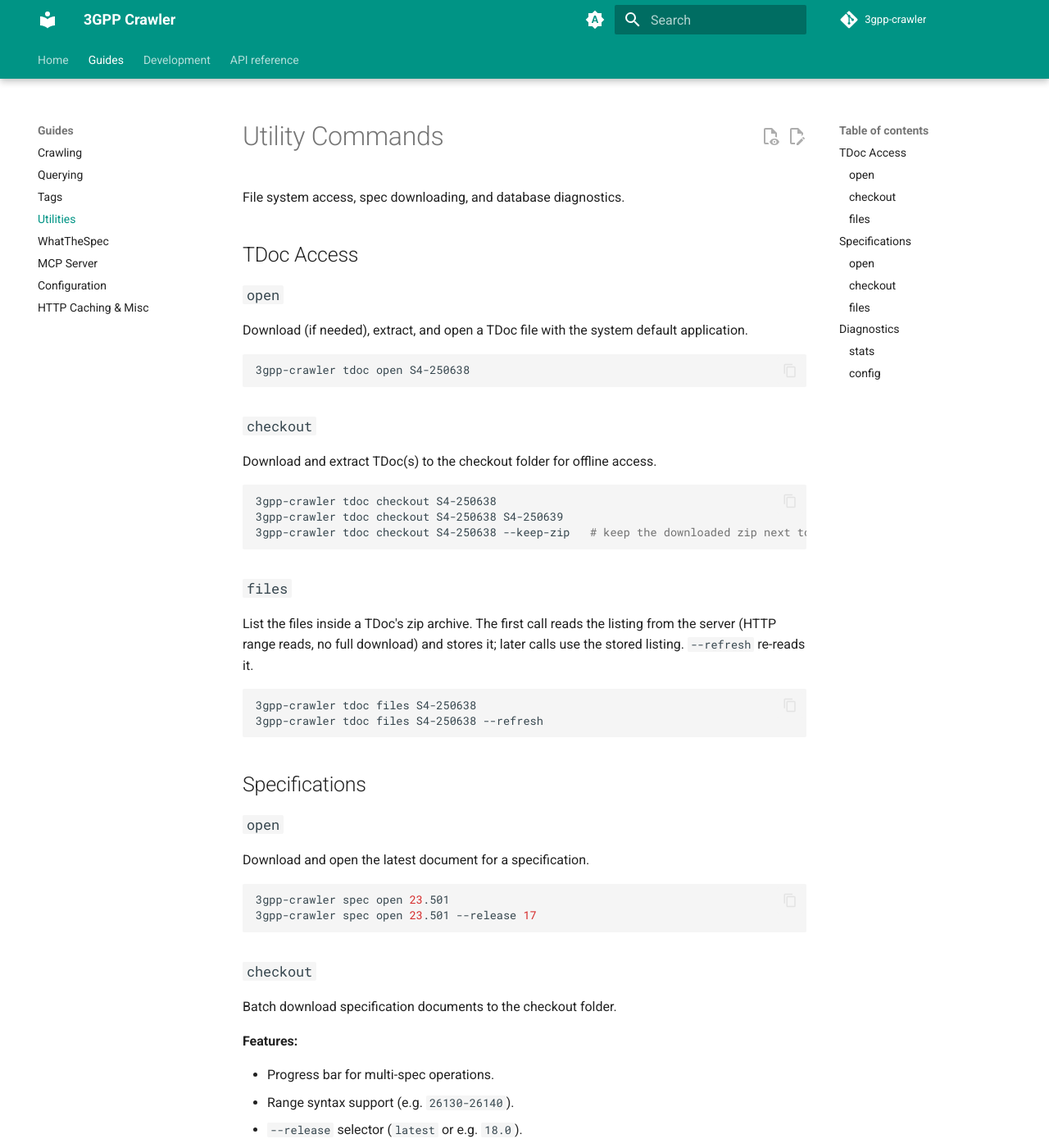
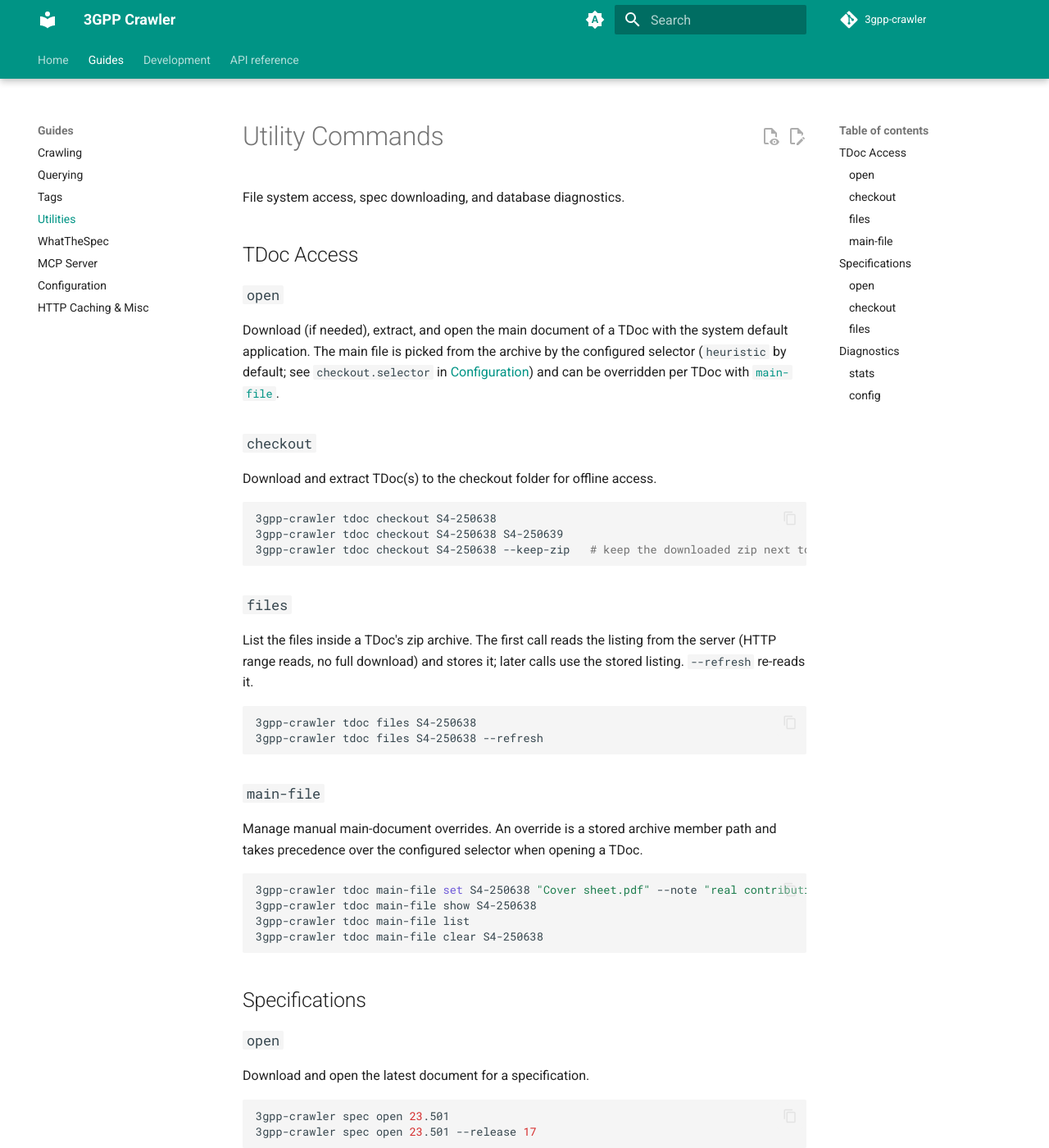
Before and after one commit to jr2804/3gpp-crawler, an MkDocs documentation site: the page built from docs/utils.md, in a window 1280 px wide and 1400 px high. Shown: the whole window at 82% size. Built offline with MkDocs 1.6.1 and Material for MkDocs 9.7.7, drawn with Linux system fonts in a browser that asks for light colours; comment, search, counter and statistics services are not loaded.

Commit message:
docs: document main-file selection, checkout settings, and CLI commands

````diff
--- a/docs/utils.md
+++ b/docs/utils.md
@@ -6,12 +6,11 @@ File system access, spec downloading, and database diagnostics.
 
 ### `open`
 
-Download (if needed), extract, and open a TDoc file with the system default
-application.
-
-```bash
-3gpp-crawler tdoc open S4-250638
-```
+Download (if needed), extract, and open the main document of a TDoc with the
+system default application. The main file is picked from the archive by the
+configured selector (`heuristic` by default; see `checkout.selector` in
+[Configuration](config.md)) and can be overridden per TDoc with
+[`main-file`](#main-file).
 
 ### `checkout`
 
@@ -30,6 +29,18 @@ List the files inside a TDoc's zip archive. The first call reads the listing fro
 ```bash
 3gpp-crawler tdoc files S4-250638
 3gpp-crawler tdoc files S4-250638 --refresh
+```
+
+### `main-file`
+
+Manage manual main-document overrides. An override is a stored archive member
+path and takes precedence over the configured selector when opening a TDoc.
+
+```bash
+3gpp-crawler tdoc main-file set S4-250638 "Cover sheet.pdf" --note "real contribution"
+3gpp-crawler tdoc main-file show S4-250638
+3gpp-crawler tdoc main-file list
+3gpp-crawler tdoc main-file clear S4-250638
 ```
 
 ## Specifications
````
Also changed, not shown: README.md (+37 -22 lines), docs/config.md (+15 -1 lines).
